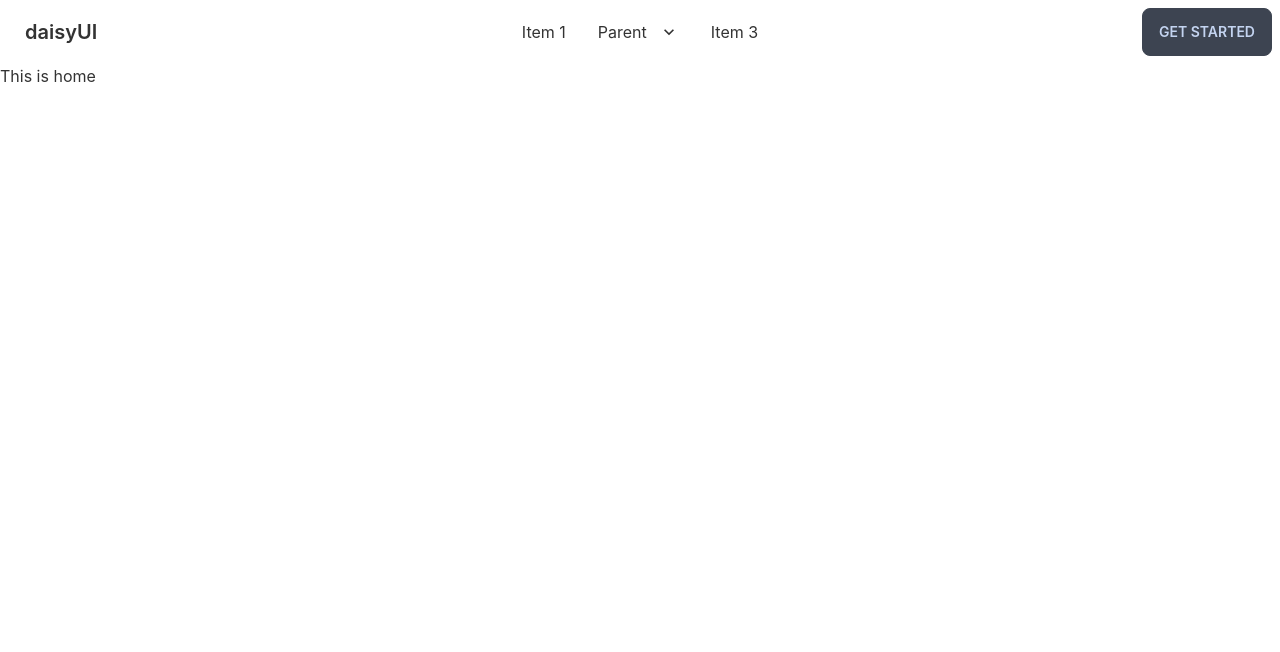
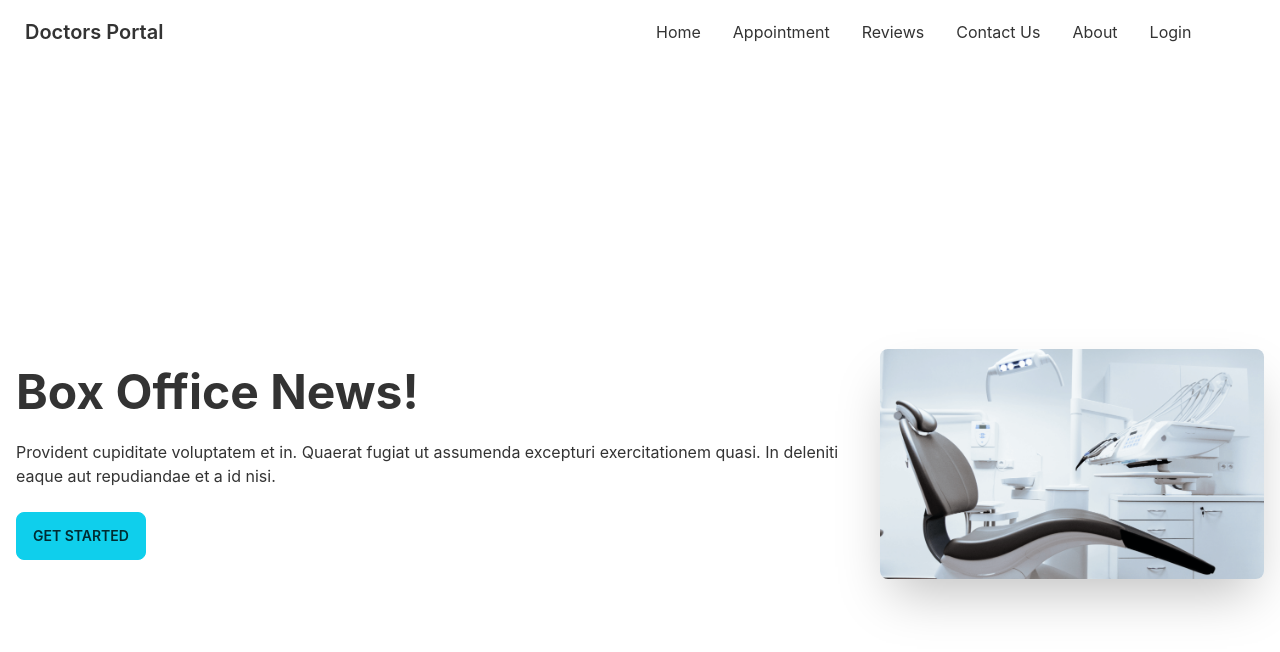
Before and after one commit to rokib97/doctors-portal-client, a React (Create React App) app: page / in a window 1280 px wide. Shown: the top 652 px of the page. Built offline with nearby package versions, Linux system fonts and the light colour scheme.

Commit message:
added bannner and nav bar

```diff
--- a/src/App.js
+++ b/src/App.js
@@ -2,6 +2,7 @@
 import "./App.css";
 import About from "./Pages/About/About";
 import Home from "./Pages/Home/Home";
+import Login from "./Pages/Login/Login";
 import Navbar from "./Pages/Shared/Navbar";
 
 function App() {
@@ -11,6 +12,7 @@
       <Routes>
         <Route path="/" element={<Home></Home>}></Route>
         <Route path="/about" element={<About></About>}></Route>
+        <Route path="/login" element={<Login></Login>}></Route>
       </Routes>
     </div>
   );
--- /dev/null
+++ b/src/Pages/Home/Banner.js
@@ -0,0 +1,22 @@
+import React from "react";
+import chair from "../../assets/images/chair.png";
+const Banner = () => {
+  return (
+    <div class="hero min-h-screen">
+      <div class="hero-content flex-col lg:flex-row-reverse">
+        <img src={chair} class="max-w-sm rounded-lg shadow-2xl" alt="" />
+        <div>
+          <h1 class="text-5xl font-bold">Box Office News!</h1>
+          <p class="py-6">
+            Provident cupiditate voluptatem et in. Quaerat fugiat ut assumenda
+            excepturi exercitationem quasi. In deleniti eaque aut repudiandae et
+            a id nisi.
+          </p>
+          <button class="btn btn-primary">Get Started</button>
+        </div>
+      </div>
+    </div>
+  );
+};
+
+export default Banner;
--- a/src/Pages/Home/Home.js
+++ b/src/Pages/Home/Home.js
@@ -1,9 +1,10 @@
 import React from "react";
+import Banner from "./Banner";
 
 const Home = () => {
   return (
     <div>
-      <h2>This is home</h2>
+      <Banner></Banner>
     </div>
   );
 };
--- /dev/null
+++ b/src/Pages/Login/Login.js
@@ -0,0 +1,11 @@
+import React from "react";
+
+const Login = () => {
+  return (
+    <div>
+      <h1>This is login</h1>
+    </div>
+  );
+};
+
+export default Login;
--- a/src/Pages/Shared/Navbar.js
+++ b/src/Pages/Shared/Navbar.js
@@ -1,6 +1,29 @@
 import React from "react";
+import { Link } from "react-router-dom";
 
 const Navbar = () => {
+  const menuItems = (
+    <>
+      <li>
+        <Link to="/">Home</Link>
+      </li>
+      <li>
+        <Link to="/appoinment">Appointment</Link>
+      </li>
+      <li>
+        <Link to="/reviews">Reviews</Link>
+      </li>
+      <li>
+        <Link to="/contact">Contact Us</Link>
+      </li>
+      <li>
+        <Link to="/about">About</Link>
+      </li>
+      <li>
+        <Link to="/login">Login</Link>
+      </li>
+    </>
+  );
   return (
     <div>
       <div class="navbar bg-base-100">
@@ -26,72 +49,15 @@
               tabindex="0"
               class="menu menu-compact dropdown-content mt-3 p-2 shadow bg-base-100 rounded-box w-52"
             >
-              <li>
-                <a>Item 1</a>
-              </li>
-              <li tabindex="0">
-                <a class="justify-between">
-                  Parent
-                  <svg
-                    class="fill-current"
-                    xmlns="http://www.w3.org/2000/svg"
-                    width="24"
-                    height="24"
-                    viewBox="0 0 24 24"
-                  >
-                    <path d="M8.59,16.58L13.17,12L8.59,7.41L10,6L16,12L10,18L8.59,16.58Z" />
-                  </svg>
-                </a>
-                <ul class="p-2">
-                  <li>
-                    <a>Submenu 1</a>
-                  </li>
-                  <li>
-                    <a>Submenu 2</a>
-                  </li>
-                </ul>
-              </li>
-              <li>
-                <a>Item 3</a>
-              </li>
+              {menuItems}
             </ul>
           </div>
-          <a class="btn btn-ghost normal-case text-xl">daisyUI</a>
+          <Link to="/" class="btn btn-ghost normal-case text-xl">
+            Doctors Portal
+          </Link>
         </div>
         <div class="navbar-center hidden lg:flex">
-          <ul class="menu menu-horizontal p-0">
-            <li>
-              <a>Item 1</a>
-            </li>
-            <li tabindex="0">
-              <a>
-                Parent
-                <svg
-                  class="fill-current"
-                  xmlns="http://www.w3.org/2000/svg"
-                  width="20"
-                  height="20"
-                  viewBox="0 0 24 24"
-                >
-                  <path d="M7.41,8.58L12,13.17L16.59,8.58L18,10L12,16L6,10L7.41,8.58Z" />
-                </svg>
-              </a>
-              <ul class="p-2">
-                <li>
-                  <a>Submenu 1</a>
-                </li>
-                <li>
-                  <a>Submenu 2</a>
-                </li>
-              </ul>
-            </li>
-            <li>
-              <a>Item 3</a>
-            </li>
-          </ul>
-        </div>
-        <div class="navbar-end">
-          <a class="btn">Get started</a>
+          <ul class="menu menu-horizontal p-0">{menuItems}</ul>
         </div>
       </div>
     </div>
```
